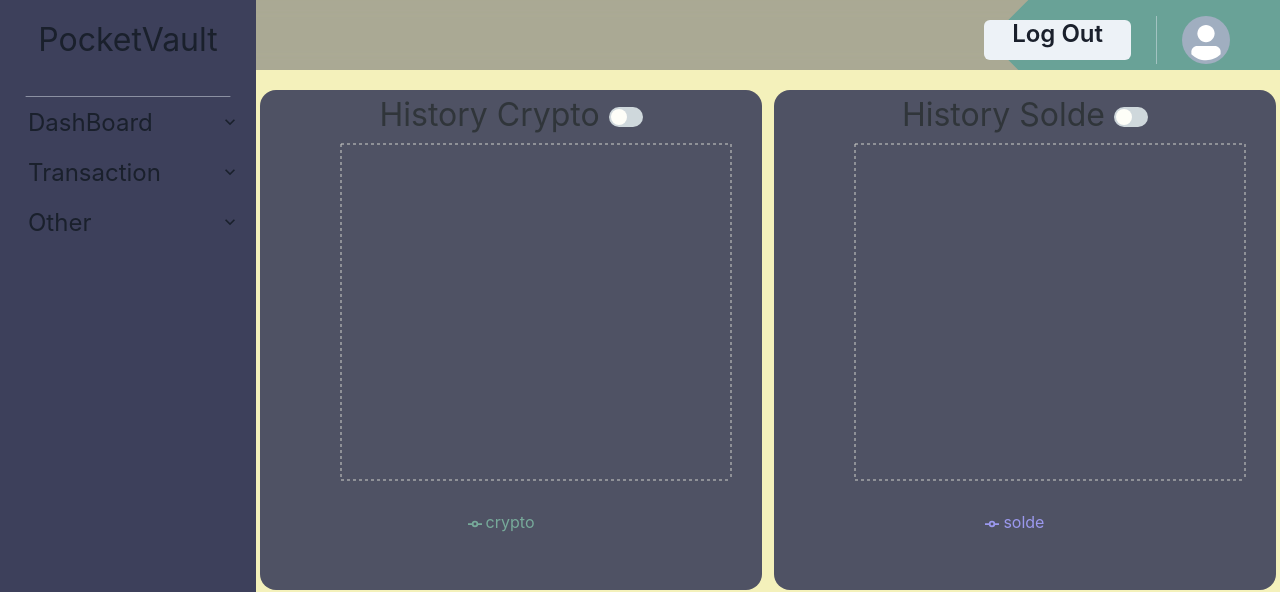
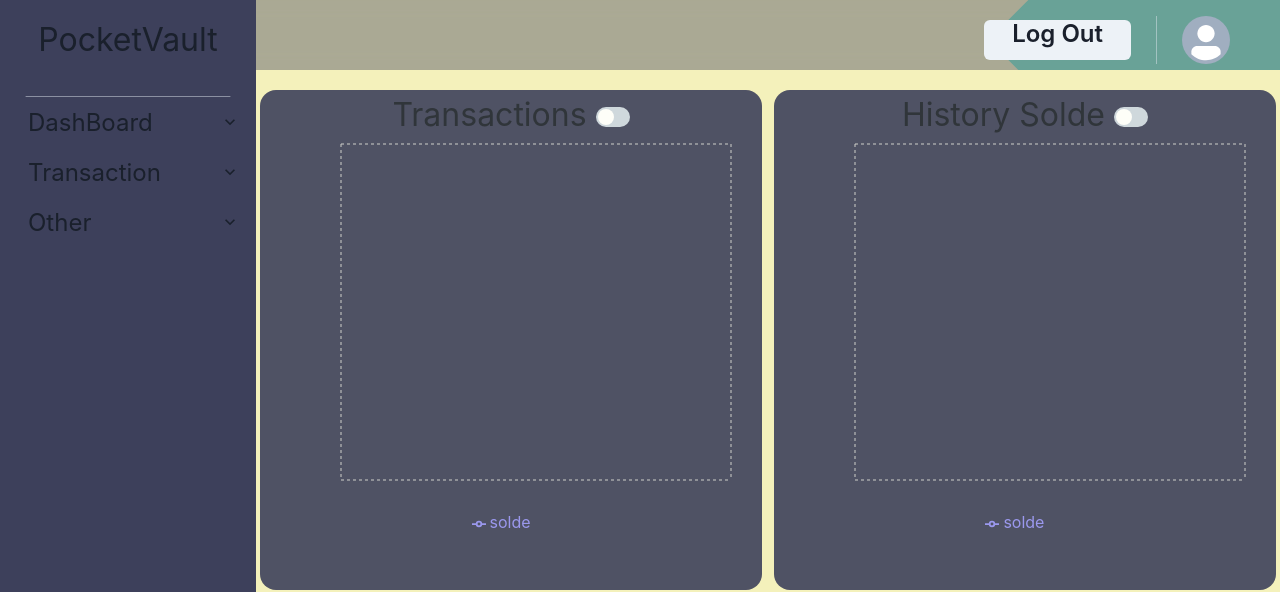
Before and after one commit to VisioneerHEI/PocketVault-Front, a React (Create React App) app: page /dashboard in a window 1280 px wide. Shown: the top 592 px of the page. Built offline with nearby package versions, Linux system fonts and the light colour scheme.

Commit message:
feat: transaction history card

```diff
--- /dev/null
+++ b/src/pages/dashboard/components/card/transactionCard.jsx
@@ -0,0 +1,69 @@
+import Card from '.'
+import React, { Flex, Switch, Text } from '@chakra-ui/react'
+import PropTypes from 'prop-types'
+import { CartesianGrid, Legend, Line, LineChart, Tooltip, XAxis, YAxis } from 'recharts'
+import { useState, useEffect } from 'react'
+import color from '../../../../utils/theme'
+
+
+const TransactionCard = ({ h, fullW, content, isCrypto }) => {
+  const [view, setView] = useState(!isCrypto)
+
+  useEffect(() => {
+  }, [view])
+
+  return (
+    <Card
+      display
+      h={h}
+      fullW={fullW}
+    >
+      <Flex
+        w='90%'
+        h='90%'
+        flexDir='column'
+        justifyContent='space-evenly'
+        alignItems='center'
+        overflowY='hidden'
+        overflowX='auto'
+      >
+        <Text
+          fontSize='2em'
+        >{view ? '' : 'Crypto'} Transactions <Switch value={view} onChange={() => setView(!view)} />
+        </Text>
+        <LineChart
+          width={fullW ? 800 : 500}
+          height={400}
+          data={Array.isArray(content) ? content.map(e=>{
+            return {
+            name: e.date,
+            solde: e.value,
+            crypto: e.cryptoValue,
+            }
+          }) : <></>}
+          margin={{ top: 5, right: 30, left: 20, bottom: 5 }}
+        >
+          <XAxis dataKey='name' />
+          <YAxis />
+          <CartesianGrid strokeDasharray='3 3' />
+          <Tooltip />
+          <Legend />
+          {
+          view
+            ? <Line type='monotone' dataKey='solde' stroke={color.second} />
+            : <Line type='monotone' dataKey='crypto' stroke={color.primary} />
+        }
+        </LineChart>
+      </Flex>
+    </Card>
+  )
+}
+
+TransactionCard.propTypes = {
+  h: PropTypes.string,
+  fullW: PropTypes.bool,
+  content: PropTypes.array,
+  isCrypto: PropTypes.bool,
+}
+
+export default TransactionCard
--- a/src/pages/dashboard/components/main.jsx
+++ b/src/pages/dashboard/components/main.jsx
@@ -6,6 +6,7 @@ import Spending from './card/spending'
 import Graph from './card/graph'
 import { useContext } from 'react'
 import { UserContext } from '../../../context/AuthProvider'
+import TransactionCard from './card/transactionCard'
 
 /*const transactions = [
   {
@@ -33,7 +34,7 @@ const Main = () => {
       paddingTop='90px'
       gap='.5em'
     >
-      <Graph h='500px' content={getAllTransaction()} isCrypto />
+      <TransactionCard h='500px' content={getAllTransaction()} />
       <Graph h='500px' content={getAllTransaction()} />
       <Card
         h='500px'
```
